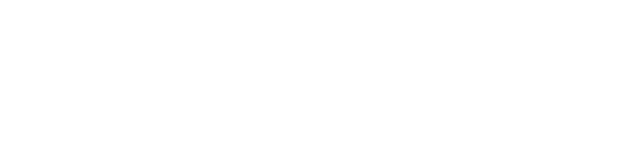
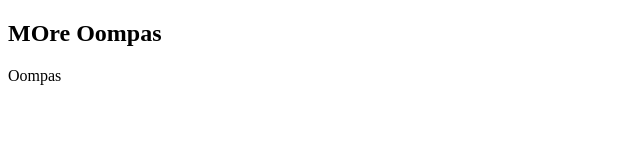
Before and after one commit to dcartist/fewd912, a plain HTML site: page Lesson 01/01_bovine/starter_code/index.html in a window 1280 px wide. Shown: the whole page, without its empty margins (0-640 px from the left). Drawn offline with Linux system fonts and the light colour scheme.

Commit message:
I added oompas

```diff
--- a/Lesson 01/01_bovine/starter_code/index.html
+++ b/Lesson 01/01_bovine/starter_code/index.html
@@ -11,7 +11,8 @@
 <body>
 
     <article>
-
+        <h1>MOre Oompas</h1>
+<p>Oompas</p>
     </article>
 
 </body>
```
